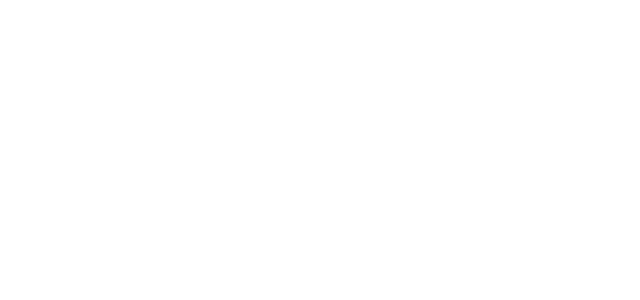
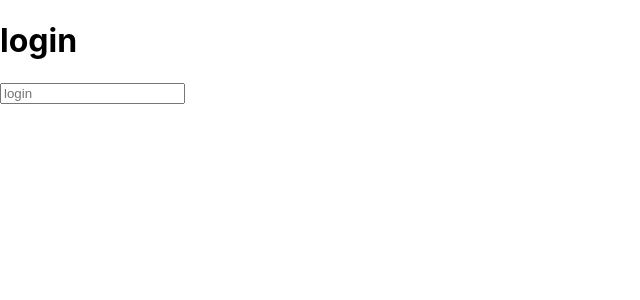
Before and after one commit to Maksimus39/git, a React (Create React App) app: page / in a window 1280 px wide. Shown: the top 300 px of the page, without its empty margins (0-640 px from the left). Built offline with nearby package versions, Linux system fonts and the light colour scheme.

Commit message:
login1 - commit1

```diff
--- a/src/App.tsx
+++ b/src/App.tsx
@@ -2,9 +2,12 @@ import React from 'react';
 import './App.css';
 
 function App() {
-  return (
-   <div></div>
-  );
+    return (
+        <div>
+            <h1>login</h1>
+            <input type="text" placeholder="login"/>
+        </div>
+    );
 }
 
 export default App;
```
